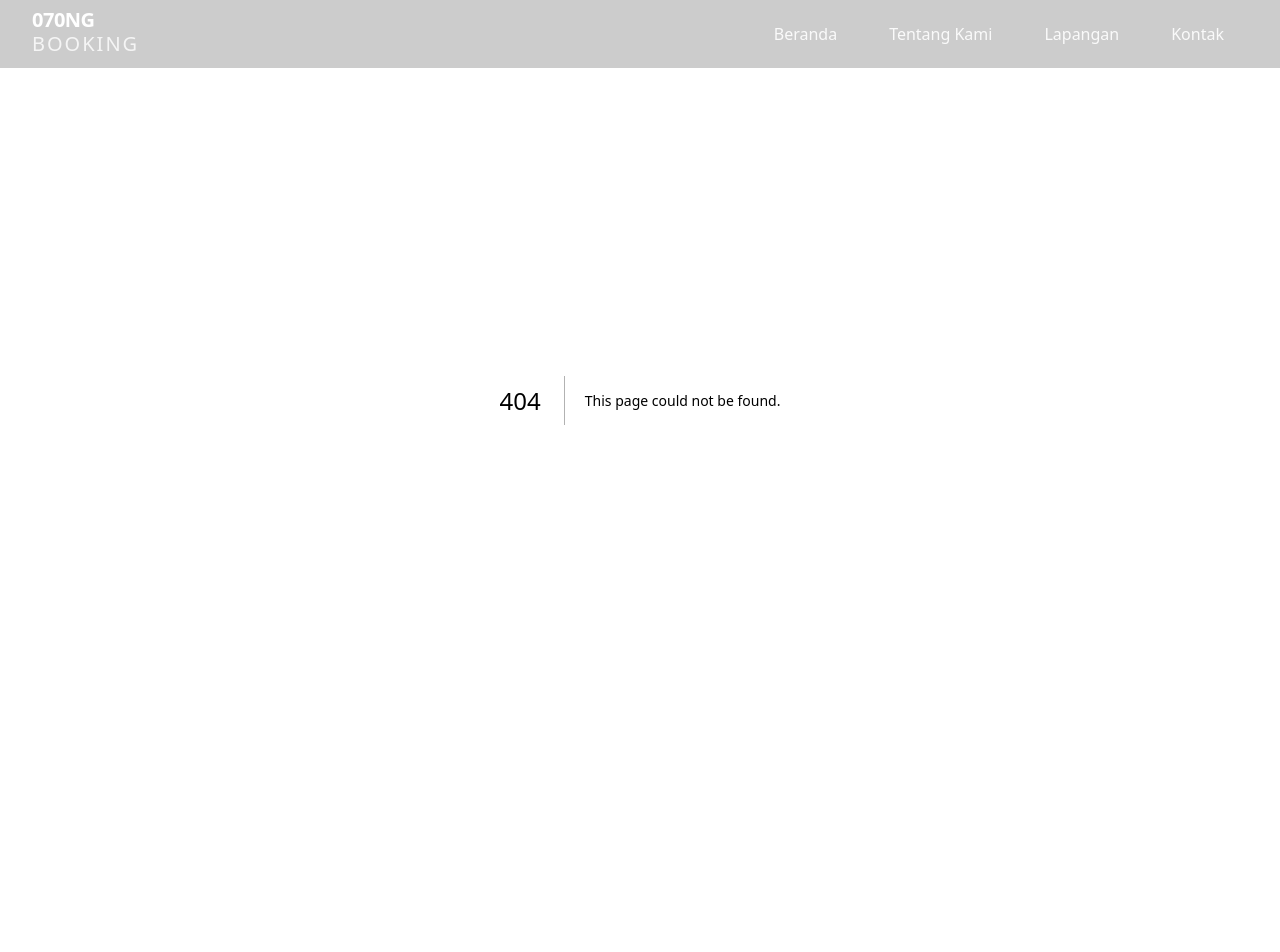
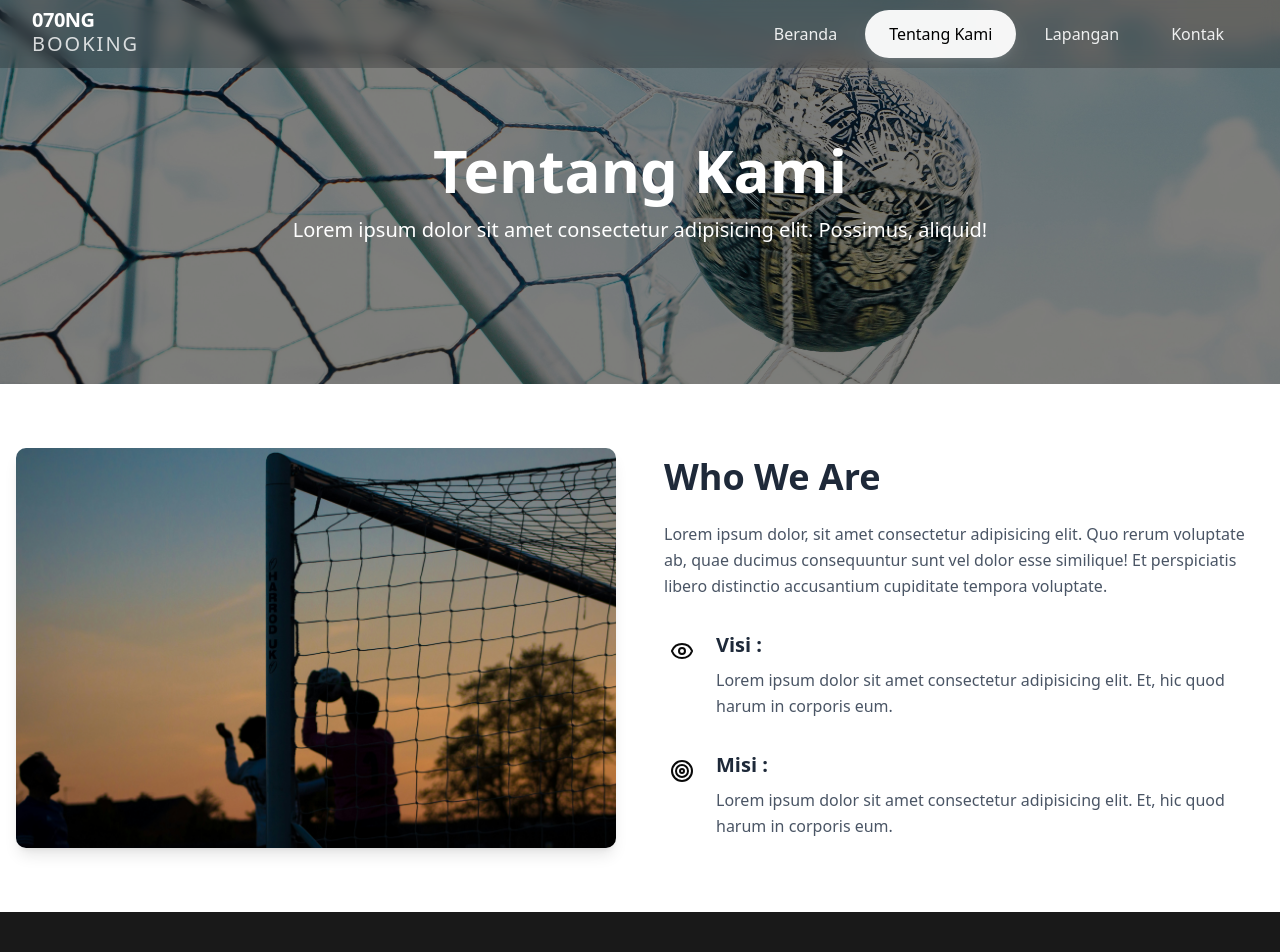
Before and after one commit to Adibayuluthfiansyah/BookingApp-FrontEnd, a Next.js app: page /about in a window 1280 px wide. Before the commit this address had no page. Shown: the top 952 px of the page. Before the commit the page ends 800 px from the top, so only its background shows below. Built offline with nearby package versions, Linux system fonts and the light colour scheme.

Commit message:
make tentang page done

```diff
--- /dev/null
+++ b/src/app/about/page.tsx
@@ -0,0 +1,85 @@
+import React from 'react'
+import Image from 'next/image'
+import { Eye, Target } from 'lucide-react'
+import Footer from '../utilities/footer/page'
+
+const AboutPage = () => {
+  return (
+    //Hero Section
+    <div className='min-h-screen'>
+        <div className=' relative h-80 md:h-96 overflow-hidden'>
+        <div className='absolute inset-0'>
+            <Image src='/about1.jpg' width={650} height={579} alt="about image"
+            className='object-cover w-full h-full'/>
+        </div>
+        <div className='absolute inset-0 bg-black/50'></div>
+        <div className='relative z-10 flex items-center justify-center h-full text-center text-white'>
+          <div>
+            <h1 className='text-4xl md:text-6xl font-bold mb-4'>Tentang Kami</h1>
+            <p className='text-lg md:text-xl'>Lorem ipsum dolor sit amet consectetur adipisicing elit. Possimus, aliquid!</p>
+          </div>
+        </div>
+        </div>
+
+        {/* Main Image */}
+        <div className='max-w-screen-xl mx-auto py-16 px-4'>
+            <div className='grid md:grid-cols-2 gap-12 items-center'>
+            <div className='order-2 md:order-1'>
+                <Image
+                src='/about.jpg'
+                width={650}
+                height={579}
+                alt="about image"
+                className='rounded-lg shadow-lg w-full h-auto'
+            />
+            </div>
+
+             {/* Content */}
+          <div className='order-1 md:order-2 space-y-8'>
+            <div>
+              <h2 className='text-3xl md:text-4xl font-bold text-gray-800 mb-6'>
+                Who We Are
+              </h2>
+              <p className='text-gray-600 leading-relaxed mb-6'>
+                Lorem ipsum dolor, sit amet consectetur adipisicing elit. Quo rerum voluptate ab,
+                quae ducimus consequuntur sunt vel dolor esse similique! Et perspiciatis libero
+                distinctio accusantium cupiditate tempora voluptate.
+              </p>
+            </div>
+
+            {/* Vision */}
+            <div className='flex items-start space-x-4'>
+              <div className='flex-shrink-0 w-9 h-8 rounded-full flex items-center justify-center mt-1'>
+                <Eye/>
+              </div>
+              <div>
+                <h3 className='text-xl font-semibold text-gray-800 mb-2'>Visi :</h3>
+                <p className='text-gray-600 leading-relaxed'>
+                  Lorem ipsum dolor sit amet consectetur adipisicing elit. Et, hic quod harum in
+                  corporis eum.
+                </p>
+              </div>
+            </div>
+
+                {/* Misi */}
+            <div className='flex items-start space-x-4'>
+              <div className='flex-shrink-0 w-9 h-8 rounded-full flex items-center justify-center mt-1'>
+                <Target/>
+              </div>
+              <div>
+                <h3 className='text-xl font-semibold text-gray-800 mb-2'>Misi :</h3>
+                <p className='text-gray-600 leading-relaxed'>
+                  Lorem ipsum dolor sit amet consectetur adipisicing elit. Et, hic quod harum in
+                  corporis eum.
+                </p>
+              </div>
+            </div>
+        </div>
+        </div>
+        </div>
+        <Footer/>
+    </div>
+)
+}
+
+export default AboutPage
--- a/src/app/utilities/navbar/page.tsx
+++ b/src/app/utilities/navbar/page.tsx
@@ -7,7 +7,7 @@ import { Menu, X } from 'lucide-react'
 
 const navItems = [
   { label: 'Beranda', href: '/' },
-  { label: 'Tentang Kami', href: '/tentang' },
+  { label: 'Tentang Kami', href: '/about' },
   { label: 'Lapangan', href: '/venues' },
   { label: 'Kontak', href: '/kontak' },
 ]
```
Also changed, not shown: public/about.jpg (added), public/about1.jpg (added), src/lib/api.ts (added).
